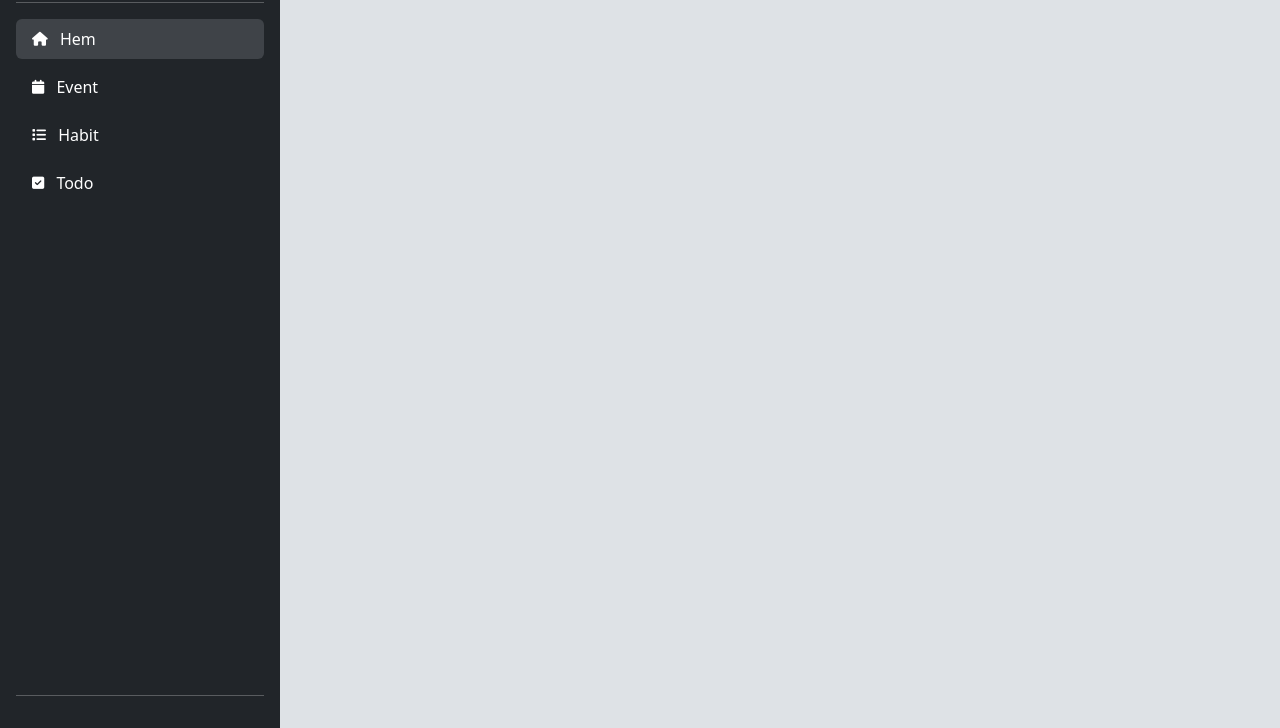
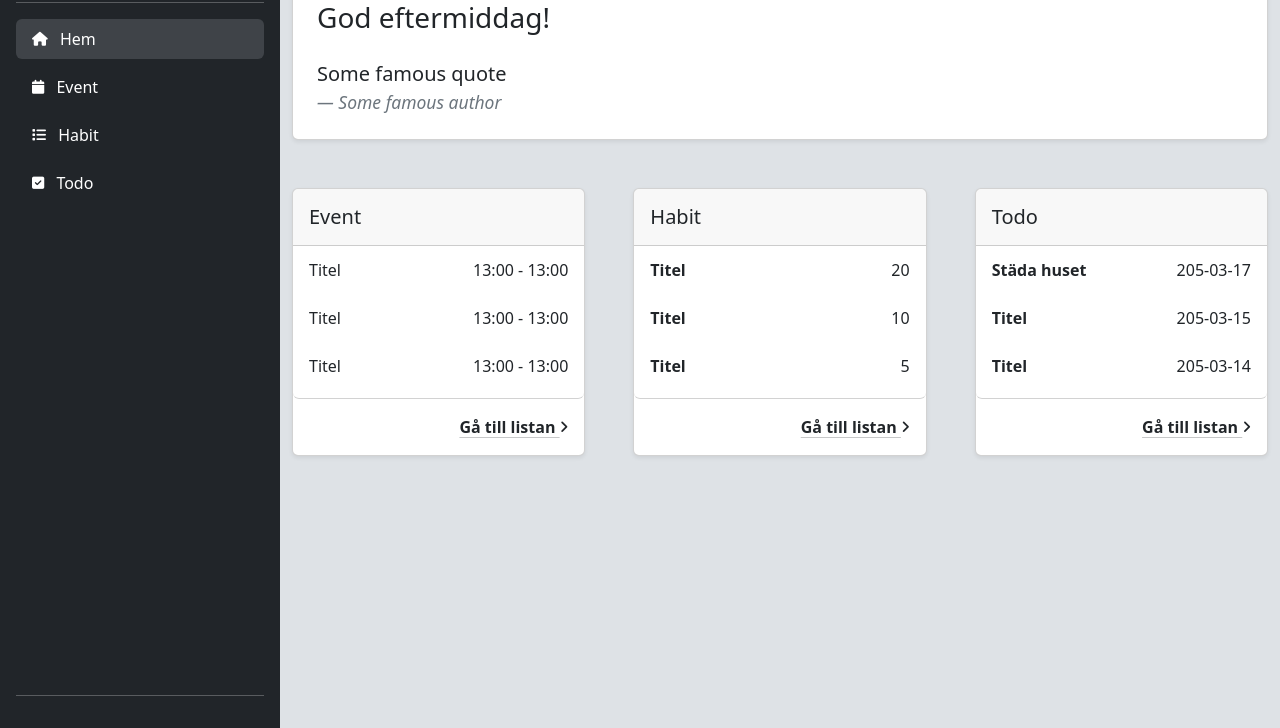
Before and after one commit to OmsUgan/FEND24_PROJEKT, a plain HTML site: page dashboard/index.html in a window 1280 px wide. Shown: the part 72-800 px from the top of the page. Drawn offline with nearby package versions, Linux system fonts and the light colour scheme; no server answers.

Commit message:
dashboard

```diff
--- /dev/null
+++ b/assets/js/dashboard.js
@@ -0,0 +1,209 @@
+import { getFromStorage, swedishDateTimeFormat } from "./services.js";
+
+let dashboardHabitsData = [];
+
+function showOnDashboard() {
+    const habitsDataList = getFromStorage("Habit") || [];
+
+    dashboardHabitsData = habitsDataList.map(habit => ({ ...habit }))
+        .sort((a, b) => b.count - a.count)
+        .slice(0, 3);
+}
+
+// function renderHabitsOnDashboard() {
+//     showOnDashboard();
+//     const dashboardDivHabit = document.getElementById("dashboard-habit-list");
+
+//     dashboardDivHabit.innerHTML = "";
+
+//     if (dashboardHabitsData.length === 0) {
+//         const noHabitsMessage = document.createElement("p");
+//         noHabitsMessage.textContent = "Du har inga rutiner.";
+//         noHabitsMessage.classList.add("list-group-item", "d-flex", "justify-content-center", "fw-semibold");
+//         dashboardDivHabit.append(noHabitsMessage);
+//         return;
+//     }
+
+//     dashboardHabitsData.forEach(habit => {
+//         const habitDiv = document.createElement("div");
+//         habitDiv.classList.add("habit-item", "d-flex", "align-items-center", "border", "border-1", "p-2", "mb-3");
+
+//         const priorityDiv = document.createElement("div");
+//         priorityDiv.classList.add("habit-priority", "col-md-3");
+
+//         const prioritySpan = document.createElement("span");
+//         prioritySpan.classList.add("px-2", "py-1", "fw-semibold", "rounded");
+
+//         if (habit.priority === "low") {
+//             prioritySpan.classList.add("text-success-emphasis", "bg-success-subtle", "border", "border-success-subtle");
+//             prioritySpan.textContent = "Låg";
+//         } else if (habit.priority === "medium") {
+//             prioritySpan.classList.add("text-warning-emphasis", "bg-warning-subtle", "border", "border-warning-subtle");
+//             prioritySpan.textContent = "Medel";
+//         } else {
+//             prioritySpan.classList.add("text-danger-emphasis", "bg-danger-subtle", "border", "border-danger-subtle");
+//             prioritySpan.textContent = "Hög";
+//         }
+
+//         priorityDiv.append(prioritySpan);
+
+//         const titleDiv = document.createElement("div");
+//         titleDiv.classList.add("habit-title", "col-md-4");
+//         const titleSpan = document.createElement("span");
+//         titleSpan.classList.add("h6");
+//         titleSpan.textContent = habit.title;
+//         titleDiv.append(titleSpan);
+
+//         const countDiv = document.createElement("div");
+//         countDiv.classList.add("habit-count", "col-md-3");
+
+//         const countSpan = document.createElement("span");
+//         countSpan.classList.add("h6", "fw-semibold");
+//         countSpan.textContent = `Antal: ${habit.count}`;
+//         countDiv.append(countSpan);
+
+//         habitDiv.append(priorityDiv, titleDiv, countDiv);
+//         dashboardDivHabit.append(habitDiv);
+//     });
+// }
+
+// renderHabitsOnDashboard();
+
+///////////
+
+let dashboardEventsData = [];
+
+function showUpcomingEvents() {
+    const eventList = getFromStorage("Event") || [];
+
+    dashboardEventsData = eventList
+        .filter(event => new Date(event.start) > new Date())
+        .sort((a, b) => new Date(a.start) - new Date(b.start))
+        .slice(0, 3);
+}
+
+// function renderUpcomingEvents() {
+//     showUpcomingEvents();
+//     const dashboardEventsDiv = document.getElementById("dashboard-events-list");
+
+//     dashboardEventsDiv.innerHTML = "";
+
+//     if (dashboardEventsData.length === 0) {
+//         const noEventsMessage = document.createElement("p");
+//         noEventsMessage.textContent = "Du har inga event.";
+//         noEventsMessage.classList.add("list-group-item", "d-flex", "justify-content-center", "fw-semibold");
+//         dashboardEventsDiv.append(noEventsMessage);
+//         return;
+//     }
+
+//     const eventUl = document.createElement("ul");
+//     eventUl.classList.add("list-group");
+
+//     dashboardEventsData.forEach(event => {
+//         const eventLi = document.createElement("li");
+//         eventLi.classList.add("list-group-item");
+
+//         const eventTitle = document.createElement("strong");
+//         eventTitle.textContent = event.title;
+
+//         const eventDate = document.createElement("span");
+//         eventDate.textContent = ` ${swedishDateTimeFormat(new Date(event.start))}`;
+
+//         eventLi.append(eventTitle, document.createElement("br"), eventDate);
+//         eventUl.append(eventLi);
+//     });
+
+//     dashboardEventsDiv.append(eventUl);
+// }
+
+// renderUpcomingEvents();
+
+///////////
+
+// let dashboardTodosData = [];
+
+// function showLatestTodos() {
+//     const todoList = getFromStorage("todos") || [];
+
+//     dashboardTodosData = todoList
+//         .filter(todo => !todo.isCompleted)
+//         .slice(-3);
+// }
+
+// function renderLatestTodos() {
+//     showLatestTodos();
+//     const dashboardTodosDiv = document.getElementById("dashboard-todos-list");
+
+//     dashboardTodosDiv.innerHTML = "";
+
+//     if (dashboardTodosData.length === 0) {
+//         const noTodosMessage = document.createElement("p");
+//         noTodosMessage.textContent = "Du har inga todos.";
+//         noTodosMessage.classList.add("list-group-item", "d-flex", "justify-content-center", "fw-semibold");
+//         dashboardTodosDiv.append(noTodosMessage);
+//         return;
+//     }
+
+//     const todoUl = document.createElement("ul");
+//     todoUl.classList.add("list-group");
+
+//     dashboardTodosData.forEach(todo => {
+//         const todoLi = document.createElement("li");
+//         todoLi.classList.add("list-group-item");
+
+//         const todoTitle = document.createElement("strong");
+//         todoTitle.textContent = todo.title;
+
+//         const todoDeadline = document.createElement("span");
+//         todoDeadline.textContent = todo.deadline ? ` - Deadline: ${swedishDateTimeFormat(new Date(todo.deadline))}` : "";
+
+//         todoLi.append(todoTitle, todoDeadline);
+//         todoUl.append(todoLi);
+//     });
+
+//     dashboardTodosDiv.append(todoUl);
+// }
+
+// renderLatestTodos();
+
+///////////
+
+async function getRandomQuote() {
+    try {
+        const response = await fetch("https://dummyjson.com/quotes/random");
+        const api = await response.json();
+
+        document.getElementById("quote").textContent = `"${api.quote}"`;
+        document.getElementById("author").textContent = `"${api.author}"`;  //  ${api.id} - ${api.quote} - ${api.author}
+    } catch (error) {
+        console.error("Det uppstod ett problem när informationen skulle hämtas från API:et:", error);
+    }
+}
+
+getRandomQuote();
+
+
+function getGreeting() {
+    const currentHour = new Date().getHours();
+    const welcomeUser = document.getElementById("welcome-user");
+
+    if (currentHour >= 5 && currentHour < 12) {
+      return welcomeUser.textContent = "God morgon";
+    } else if (currentHour >= 12 && currentHour < 18) {
+      return welcomeUser.textContent = "God eftermiddag!";
+    } else {
+      return welcomeUser.textContent = "God kväll!";
+    }
+}
+getGreeting();
+
+// async function getRandomQuote() {
+
+//     const response = await fetch("https://dummyjson.com/quotes/random");
+//     const api = await response.json();
+
+//     document.getElementById("dashboard-random-quote").textContent = `"${api.quote}"`;  //  ${api.id} - ${api.quote} - ${api.author}
+
+// }
+
+// getRandomQuote();
--- a/dashboard/index.html
+++ b/dashboard/index.html
@@ -9,6 +9,7 @@
   <link rel="stylesheet" href="../assets/css/style.css">
   <script src="https://cdn.jsdelivr.net/npm/bootstrap@5.3.3/dist/js/bootstrap.bundle.min.js" integrity="sha384-YvpcrYf0tY3lHB60NNkmXc5s9fDVZLESaAA55NDzOxhy9GkcIdslK1eN7N6jIeHz" crossorigin="anonymous" defer></script>
   <script src="https://kit.fontawesome.com/26aec75d85.js" crossorigin="anonymous" defer></script>
+  <script src="/assets/js/dashboard.js" type="module" defer></script>
 
 </head>
 <body>
@@ -22,25 +23,25 @@
 
       <ul class="nav nav-pills flex-column mb-auto">
         <li class="nav-item mb-2">
-          <a href="#" class="nav-link active" aria-current="page">
+          <a href="#" class="nav-link text-white active">
             <i class="fa-solid fa-house fa-sm me-2"></i>
             Hem
           </a>
         </li>
         <li class="nav-item mb-2">
-          <a href="#" class="nav-link text-white">
+          <a href="/dashboard/event/event.html" class="nav-link text-white">
             <i class="fa-solid fa-calendar fa-sm me-2"></i>
             Event
           </a>
         </li>
         <li class="nav-item mb-2">
-          <a href="#" class="nav-link text-white">
+          <a href="/dashboard/habit/index.html" class="nav-link text-white">
             <i class="fa-solid fa-list fa-sm me-2"></i>
             Habit
           </a>
         </li>
         <li class="nav-item">
-          <a href="#" class="nav-link text-white">
+          <a href="/dashboard/todo/todo.html" class="nav-link text-white">
             <i class="fa-solid fa-square-check fa-sm me-2"></i>
             Todo
           </a>
@@ -60,9 +61,119 @@
     </div>
     <!-- Här slutar sidebar -->
 
+
+
     <div class="b-example-vr container pt-4">
-      <!-- Här ska din content vara -->
+
+      <div class="card shadow-sm my-4">
+        <div class="card-body p-4">
+          <p class="h3 mb-4" id="welcome-user"></p>
+
+          <blockquote class="blockquote m-0">
+            <p id="quote">Some famous quote</p>
+            <footer class="blockquote-footer fst-italic" id="author">Some famous author</footer>
+          </blockquote>
+
+        </div>
+      </div>
+
+      <div class="row row-cols-1 row-cols-md-3 g-5 pt-4">
+
+        <div class="col-md-4">
+          <div class="card shadow-sm">
+            <div class="card-header p-3 mb-2">
+              <div class="card-title mb-0 h5">
+                Event
+              </div>
+            </div>
+
+              <ul class="list-group">
+                <li class="list-group-item p-0 my-1 mx-3 d-flex justify-content-between align-items-center">
+                    <p>Titel</p>
+                    <p>13:00 - 13:00</p>
+                </li>
+                <li class="list-group-item p-0 my-1 mx-3 d-flex justify-content-between align-items-center">
+                  <p>Titel</p>
+                  <p>13:00 - 13:00</p>
+              </li>
+              <li class="list-group-item p-0 my-1 mx-3 d-flex justify-content-between align-items-center">
+                <p>Titel</p>
+                <p>13:00 - 13:00</p>
+            </li>
+              </ul>
+
+            <div class="card-body">
+              <a href="/dashboard/event/event.html" class="link-dark link-offset-2 link-underline-opacity-25 link-underline-opacity-100-hover"><p class="fw-semibold m-0 text-end">Gå till listan <i class="fas fa-angle-right fa-sm"></i></p> </a>
+            </div>
+
+
+
+          </div>
+        </div>
+
+
+        <div class="col-md-4">
+          <div class="card shadow-sm">
+            <div class="card-header p-3 mb-2">
+              <div class="card-title mb-0 h5">
+                Habit
+              </div>
+            </div>
+
+              <ul class="list-group">
+                <li class="list-group-item p-0 my-1 mx-3 d-flex justify-content-between align-items-center">
+
+                  <p class="fw-semibold">Titel</p>
+                  <p>20</p>
+                </li>
+                <li class="list-group-item p-0 my-1 mx-3 d-flex justify-content-between align-items-center">
+                  <p class="fw-semibold">Titel</p>
+                  <p">10</p>
+              </li>
+              <li class="list-group-item p-0 my-1 mx-3 d-flex justify-content-between align-items-center">
+                <p class="fw-semibold">Titel</p>
+                <p>5</p>
+            </li>
+              </ul>
+
+            <div class="card-body">
+              <a href="#" class="link-dark link-offset-2 link-underline-opacity-25 link-underline-opacity-100-hover"><p class="fw-semibold m-0 text-end">Gå till listan <i class="fas fa-angle-right fa-sm"></i></p> </a>
+            </div>
+          </div>
+        </div>
+
+        <div class="col-md-4">
+          <div class="card shadow-sm">
+            <div class="card-header p-3 mb-2">
+              <div class="card-title mb-0 h5">
+                Todo
+              </div>
+            </div>
+
+              <ul class="list-group">
+                <li class="list-group-item p-0 my-1 mx-3 d-flex justify-content-between align-items-center">
+                  <p class="fw-semibold">Städa huset</p>
+                  <p>205-03-17</p>
+                </li>
+                <li class="list-group-item p-0 my-1 mx-3 d-flex justify-content-between align-items-center">
+                  <p class="fw-semibold">Titel</p>
+                  <p">205-03-15</p>
+              </li>
+              <li class="list-group-item p-0 my-1 mx-3 d-flex justify-content-between align-items-center">
+                <p class="fw-semibold">Titel</p>
+                <p>205-03-14</p>
+            </li>
+              </ul>
+
+            <div class="card-body">
+              <a href="#" class="link-dark link-offset-2 link-underline-opacity-25 link-underline-opacity-100-hover"><p class="fw-semibold m-0 text-end">Gå till listan <i class="fas fa-angle-right fa-sm"></i></p> </a>
+            </div>
+          </div>
+        </div>
+
+      </div>
     </div>
+
   </main>
 </body>
 </html>
```
